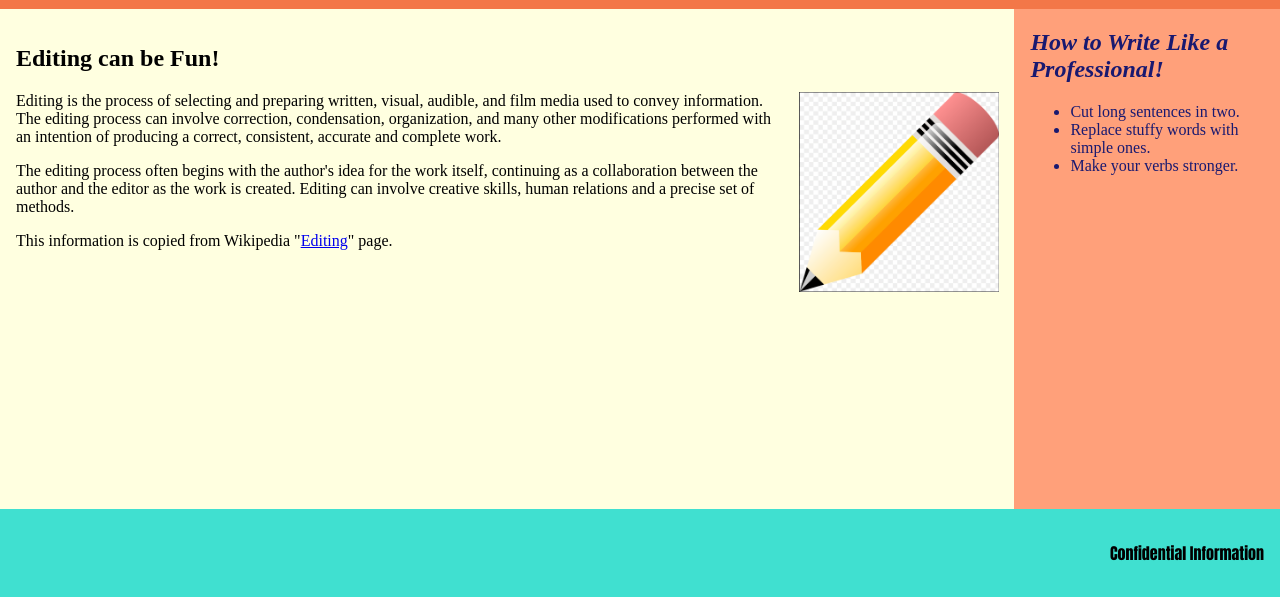
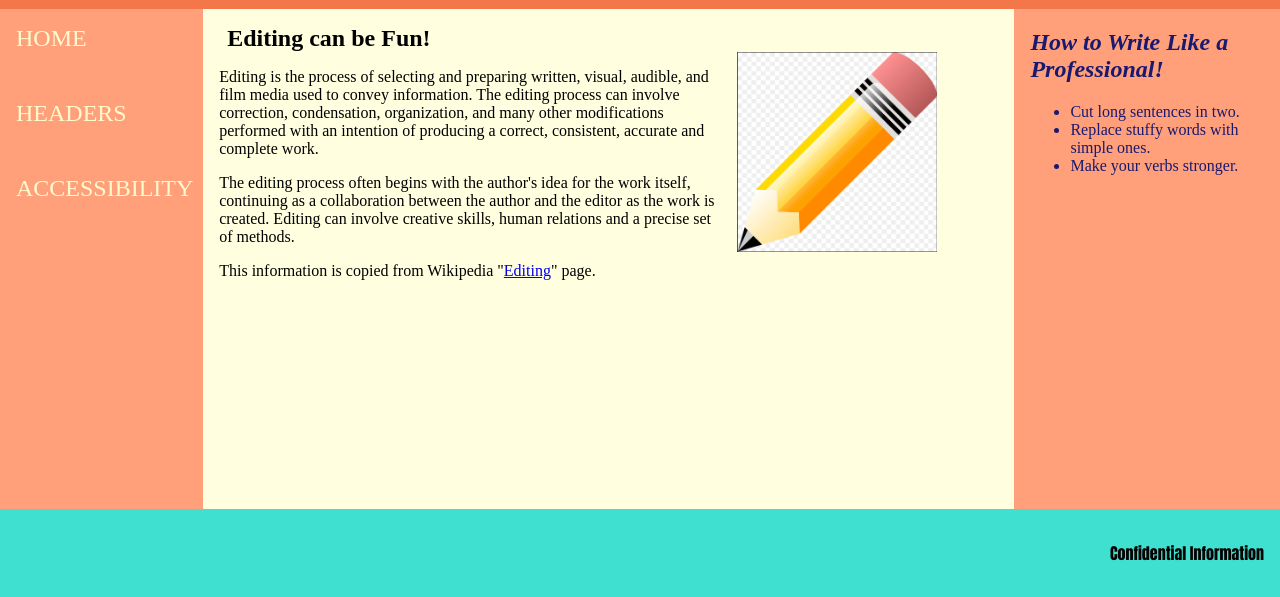
Before and after one commit to senemmenda/Senem-Project, a plain HTML site: page index.html in a window 1280 px wide. Shown: the part 217-814 px from the top of the page. Drawn offline with Linux system fonts and the light colour scheme.

Commit message:
sidebar added

```diff
--- a/index.html
+++ b/index.html
@@ -22,6 +22,19 @@
       </ul>
     </nav>
     <section id="main_content">
+      <sidenav>
+        <ul>
+          <li>
+            <a href="index.html">Home</a>
+          </li>
+          <li>
+            <a href="headers.html">Headers</a>
+          </li>
+          <li>
+            <a href="accessibility.html">Accessibility</a>
+          </li>
+        </ul>
+      </sidenav>
       <article>
         <h2>Editing can be Fun!</h2>
             <img src="Pencil.png" style="height: auto; width: 200px; border-width: 0px; border-style: solid; margin: 15px; float: right; margin-top:0;"/></p>
--- a/styles.css
+++ b/styles.css
@@ -25,11 +25,13 @@ header {
 h1 {
   color: #FFFACD;
   font-size: 48px;
+  text-transform: uppercase;
 }
 
 nav {
   background-color: #F37748;
   font-size: 24px;
+  text-transform: uppercase;
 }
 
 nav ul {
@@ -59,21 +61,50 @@ background-color: #84BCDA;
   background-color: #FFFFE0;
   padding:1em;
   overflow: hidden;
-  width: 100%
+  width: 100%;
   box-sizing: border-box;
+}
+
+sidenav {
+  float: left;
+  width: 15%;
+  font-size: 24px;
+  text-transform: uppercase;
+}
+
+sidenav ul {
+  background-color: #FFA07A;
+  color: #191970;
+  margin: -2em;
+  width:100%;
+  min-height: 500px;
+  padding:1em;
+}
+
+sidenav a {
+  color: #FFFACD;
+  text-decoration: none;
+  padding: 1em;
+  display: inline-block;
+}
+
+sidenav a:hover {
+background-color: #84BCDA;
 }
 
 article {
   float: left;
-  width: 80%
+  width: 60%
 }
 
 article p {
   margin-right: 1em;
+  margin-left:1em;
 }
 
-article h{
+article h2{
   margin: 0;
+  margin-left:1em;
 }
 
 .facts {
```
